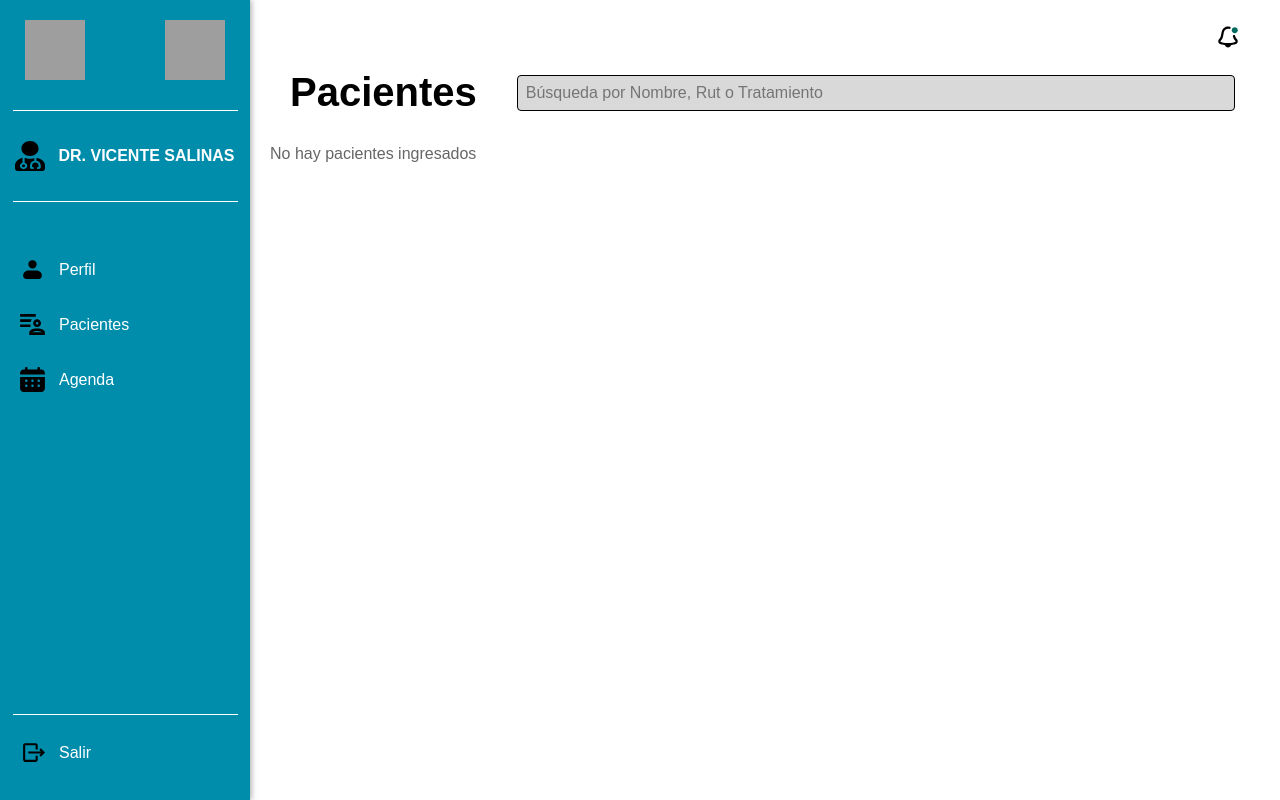
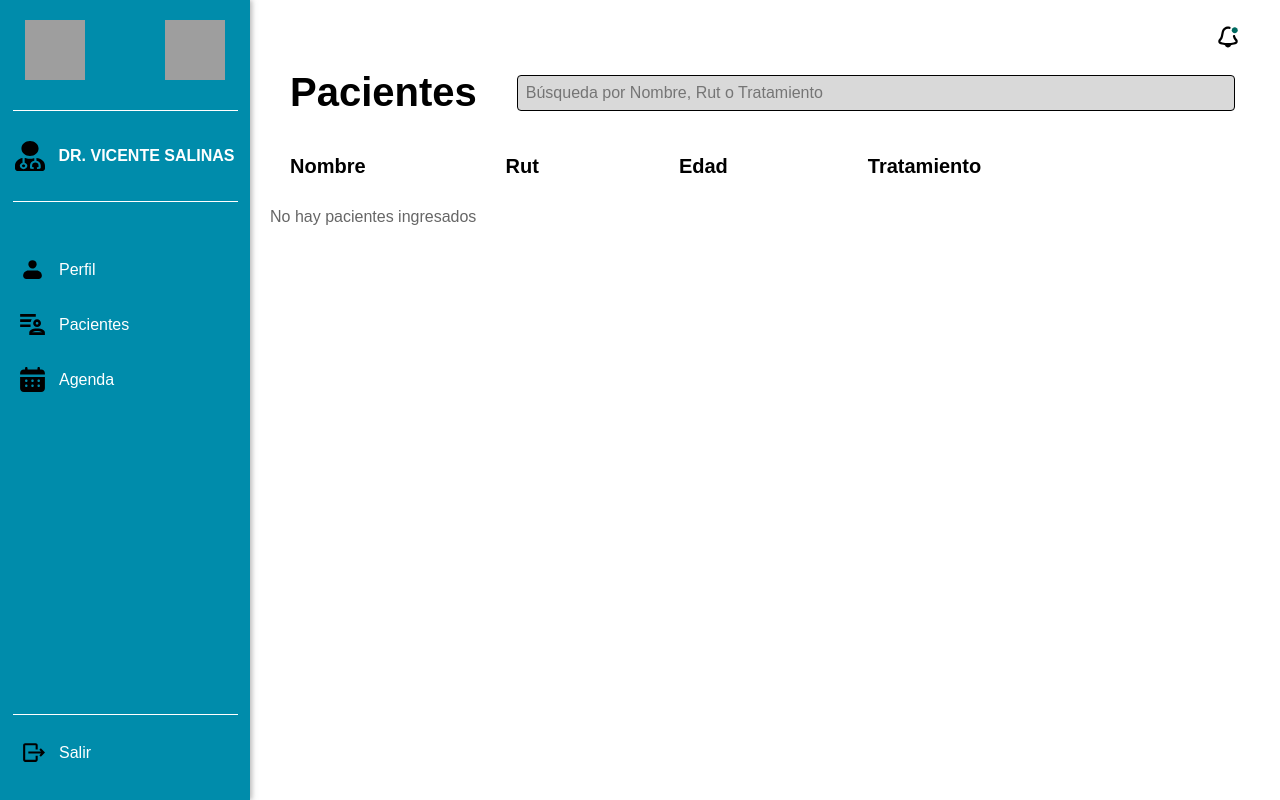
Before and after one commit to Nicolas-Paez/Consultoria, a Django app: page /pacientes/ in a window 1280 px wide. Run offline with Django 5.2, Linux system fonts and the light colour scheme; grey boxes are pictures that could not be loaded.

Commit message:
modulo pacientes

```diff
--- a/terapeuta/static/css/paciente.css
+++ b/terapeuta/static/css/paciente.css
@@ -17,6 +17,13 @@ body {
     margin: 0;
     font-size: 40px;
     color: black;
+}
+
+.header h2 {
+    margin: 0;
+    font-size: 20px;
+    color: black;
+    margin-inline-end: 100px;
 }
 
 /* Estilos para la barra de búsqueda */
--- a/terapeuta/templates/paciente.html
+++ b/terapeuta/templates/paciente.html
@@ -8,6 +8,12 @@
         <h1>Pacientes</h1>
         <input type="text" placeholder="Búsqueda por Nombre, Rut o Tratamiento" class="search-bar">
     </header>
+    <div class="header">
+        <h2>Nombre</h2>
+        <h2>Rut</h2>
+        <h2>Edad</h2>
+        <h2>Tratamiento</h2>
+    </div>
     <div class="li-container">
         <ul>
             <!-- Lista de pacientes -->
```
